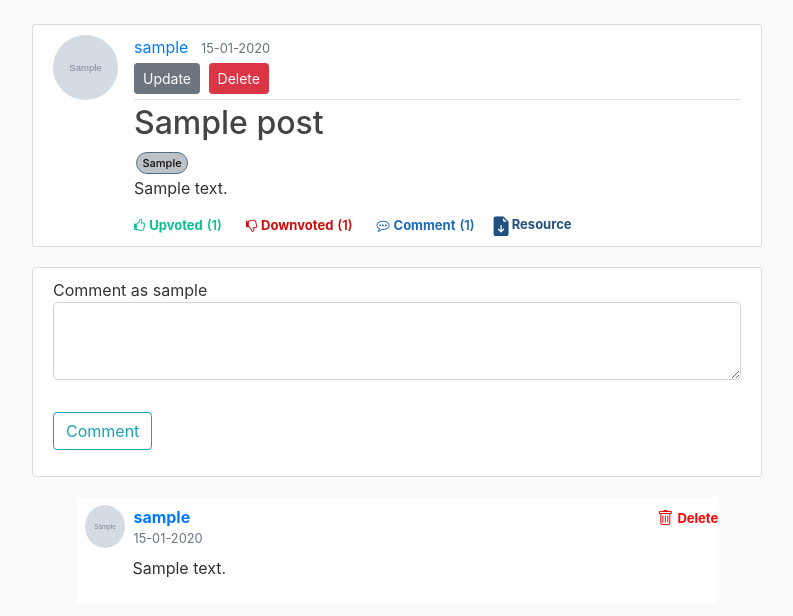
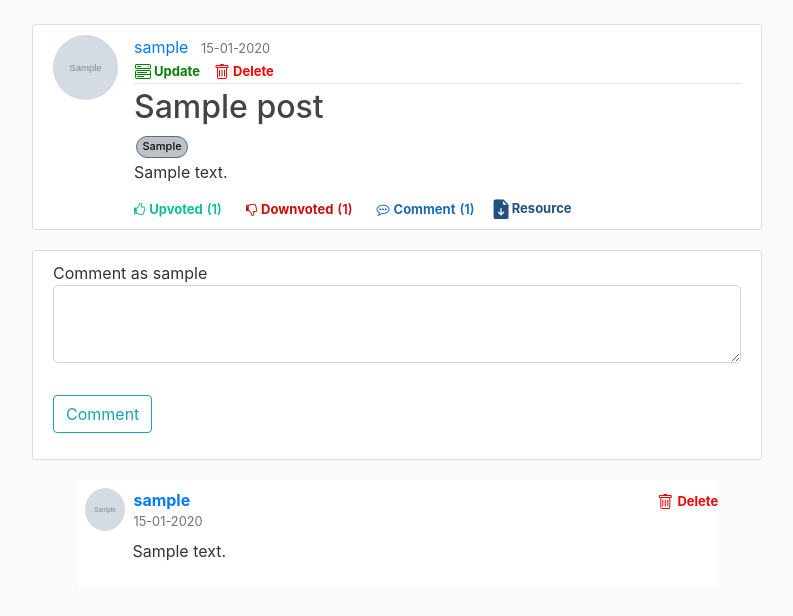
Before and after one commit to riyadomf/Brevity, a Flask app: page /post/1 in a window 1280 px wide. Shown: the part 56-672 px from the top of the page, without its empty margins (53-846 px from the left). Run offline with Flask 2, Linux system fonts and the light colour scheme; a user stored in the database is signed in; tables that the repository leaves empty hold one stand-in row (values such as "Sample post"); grey boxes marked "Sample" are stand-in pictures; some libraries are stand-ins or nearby versions.

Commit message:
Bug fixed

```diff
--- a/brevity/main/routes.py
+++ b/brevity/main/routes.py
@@ -61,7 +61,7 @@ def search(type=0):
         searched_val = form.searched.data
         if searched_val==None:
             return render_template('searched_post.html', posts = posts,form_val=form.searched.data)
-        return render_template('searched_posts.html', posts = search_result(searched_val,page),form =form,form_val=form.searched.data)
+        return render_template('searched_posts.html', posts = search_result(searched_val,page,type),form =form,form_val=form.searched.data)
 
     searched_val = request.args.get('form_val')
     if searched_val==None:
@@ -71,4 +71,5 @@ def search(type=0):
     if type=="1":
         searched_val += ']'
         searched_val = '[' + searched_val
-    return render_template('searched_posts.html', posts = search_result(searched_val,page),form =form,form_val=searched_val)
+    print(searched_val)
+    return render_template('searched_posts.html', posts = search_result(searched_val,page,type),form =form,form_val=searched_val)
--- a/brevity/static/main.css
+++ b/brevity/static/main.css
@@ -245,3 +245,18 @@ input[type="search"]::placeholder {
   color: red;
   transform: translateX(650%);
 }
+
+.deletePost{
+  color: red;
+  margin-left: 5px;
+  font-weight: 700;
+  font-size: 13px;
+  margin-top: 3px;
+}
+.UpdatePost{
+  color: green;
+  margin-left: 8px;
+  font-weight: 700;
+  font-size: 13px;
+  margin-top: 3px;
+}
--- a/brevity/templates/post.html
+++ b/brevity/templates/post.html
@@ -8,8 +8,31 @@
                 <small class="text-muted">{{ post.date_posted.strftime('%d-%m-%Y') }}</small>
                 {% if post.author == current_user %}
                     <div>
-                        <a class="btn btn-secondary btn-sm mt-1 mb-1" href="{{ url_for('posts.update_post', post_id=post.id) }}">Update</a>
-                        <button type="button" class="btn btn-danger btn-sm m-1" data-toggle="modal" data-target="#deleteModal">Delete</button>
+
+
+                        <!--<a class="btn btn-secondary btn-sm mt-1 mb-1" href="{{ url_for('posts.update_post', post_id=post.id) }}">Update</a>-->
+
+                        <div class="row">
+                          <div class="UpdatePost">
+                            <a class="mr-1 like cursor UpdatePost" href="{{ url_for('posts.update_post', post_id=post.id) }}" >
+
+                                <svg xmlns="http://www.w3.org/2000/svg" width="16" height="16" fill="currentColor" class="bi bi-menu-button-wide" viewBox="0 0 16 16">
+                                    <path d="M0 1.5A1.5 1.5 0 0 1 1.5 0h13A1.5 1.5 0 0 1 16 1.5v2A1.5 1.5 0 0 1 14.5 5h-13A1.5 1.5 0 0 1 0 3.5v-2zM1.5 1a.5.5 0 0 0-.5.5v2a.5.5 0 0 0 .5.5h13a.5.5 0 0 0 .5-.5v-2a.5.5 0 0 0-.5-.5h-13z"/>
+                                    <path d="M2 2.5a.5.5 0 0 1 .5-.5h3a.5.5 0 0 1 0 1h-3a.5.5 0 0 1-.5-.5zm10.823.323-.396-.396A.25.25 0 0 1 12.604 2h.792a.25.25 0 0 1 .177.427l-.396.396a.25.25 0 0 1-.354 0zM0 8a2 2 0 0 1 2-2h12a2 2 0 0 1 2 2v5a2 2 0 0 1-2 2H2a2 2 0 0 1-2-2V8zm1 3v2a1 1 0 0 0 1 1h12a1 1 0 0 0 1-1v-2H1zm14-1V8a1 1 0 0 0-1-1H2a1 1 0 0 0-1 1v2h14zM2 8.5a.5.5 0 0 1 .5-.5h9a.5.5 0 0 1 0 1h-9a.5.5 0 0 1-.5-.5zm0 4a.5.5 0 0 1 .5-.5h6a.5.5 0 0 1 0 1h-6a.5.5 0 0 1-.5-.5z"/>
+                                  </svg>
+                            Update</a></div>
+                            <div class="deletePost">
+                            <a class="mr-1 like cursor deletePost"  data-toggle="modal" data-target="#deleteModal" >
+
+                                <svg xmlns="http://www.w3.org/2000/svg" width="16" height="16" fill="currentColor" class="bi bi-trash" viewBox="0 0 16 16">
+                                    <path d="M5.5 5.5A.5.5 0 0 1 6 6v6a.5.5 0 0 1-1 0V6a.5.5 0 0 1 .5-.5zm2.5 0a.5.5 0 0 1 .5.5v6a.5.5 0 0 1-1 0V6a.5.5 0 0 1 .5-.5zm3 .5a.5.5 0 0 0-1 0v6a.5.5 0 0 0 1 0V6z"/>
+                                    <path fill-rule="evenodd" d="M14.5 3a1 1 0 0 1-1 1H13v9a2 2 0 0 1-2 2H5a2 2 0 0 1-2-2V4h-.5a1 1 0 0 1-1-1V2a1 1 0 0 1 1-1H6a1 1 0 0 1 1-1h2a1 1 0 0 1 1 1h3.5a1 1 0 0 1 1 1v1zM4.118 4 4 4.059V13a1 1 0 0 0 1 1h6a1 1 0 0 0 1-1V4.059L11.882 4H4.118zM2.5 3V2h11v1h-11z"/>
+                                </svg>
+                            Delete</a></div>
+                            </div>
+
+
+                        <!--<button type="button" class="btn btn-danger btn-sm m-1" data-toggle="modal" data-target="#deleteModal">Delete</button>-->
                     </div>
                 {% endif %}
             </div>
@@ -121,7 +144,7 @@
                                     <svg xmlns="http://www.w3.org/2000/svg" width="16" height="16" fill="currentColor" class="bi bi-trash" viewBox="0 0 16 16">
                                         <path d="M5.5 5.5A.5.5 0 0 1 6 6v6a.5.5 0 0 1-1 0V6a.5.5 0 0 1 .5-.5zm2.5 0a.5.5 0 0 1 .5.5v6a.5.5 0 0 1-1 0V6a.5.5 0 0 1 .5-.5zm3 .5a.5.5 0 0 0-1 0v6a.5.5 0 0 0 1 0V6z"/>
                                         <path fill-rule="evenodd" d="M14.5 3a1 1 0 0 1-1 1H13v9a2 2 0 0 1-2 2H5a2 2 0 0 1-2-2V4h-.5a1 1 0 0 1-1-1V2a1 1 0 0 1 1-1H6a1 1 0 0 1 1-1h2a1 1 0 0 1 1 1h3.5a1 1 0 0 1 1 1v1zM4.118 4 4 4.059V13a1 1 0 0 0 1 1h6a1 1 0 0 0 1-1V4.059L11.882 4H4.118zM2.5 3V2h11v1h-11z"/>
-                                      </svg>
+                                    </svg>
                                     <a class="mr-1 like cursor comment"  data-toggle="modal" data-target="#deleteCommentModal" >Delete</a></span></div>
 
                                 <!-- Modal for comment-->
```
Also changed, not shown: brevity/main/utils.py (+22 -9 lines), brevity/static/resource_files/0f57c236f2060aa9.jpg (added), 4 other files.
